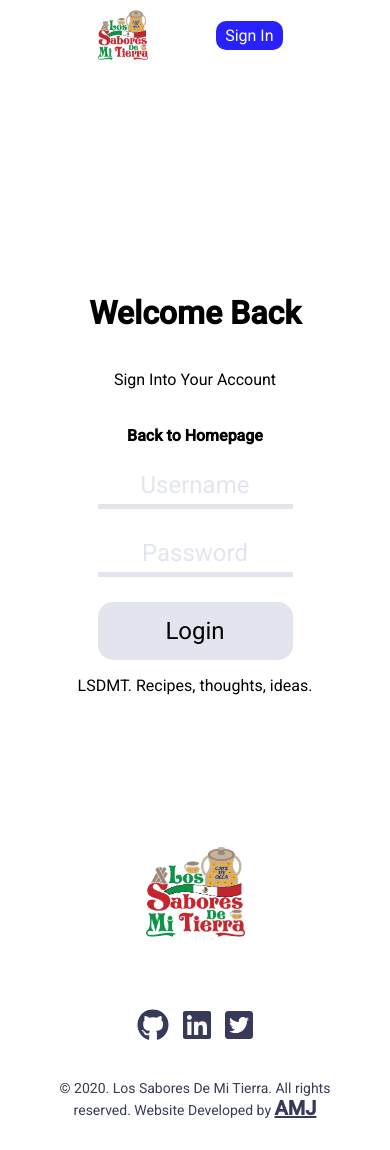
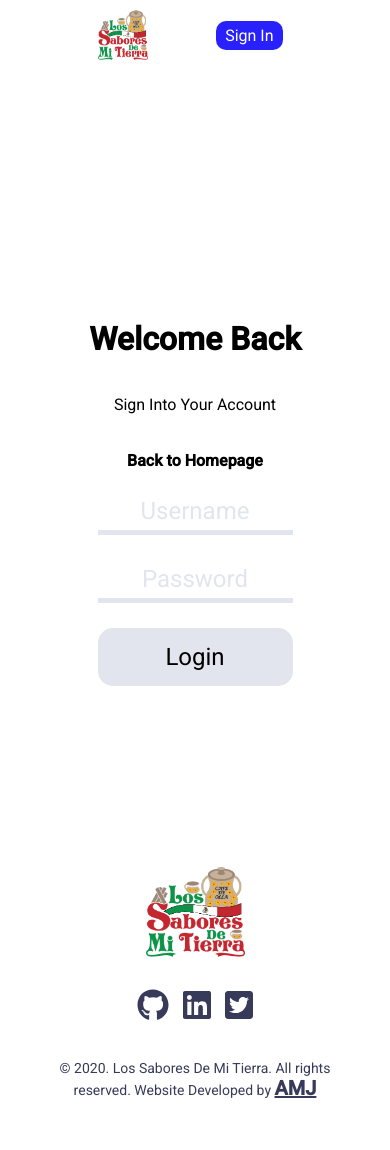
Before and after one commit to ArizonaMangoJuice/los-sabores-de-mi-tierra, a React (Create React App) app: page /login in a window 390 px wide. Built offline with nearby package versions, Linux system fonts and the light colour scheme; no server answers.

Commit message:
added some styling and removed unused features

```diff
--- a/src/components/Footer/Footer.css
+++ b/src/components/Footer/Footer.css
@@ -106,4 +106,8 @@ footer p{
         text-align: center;
         padding: 30px 0 30px 0;
     }
+
+    .social-bar-container{
+        margin-top: 30px;
+    }
 }
--- a/src/components/Footer/Footer.js
+++ b/src/components/Footer/Footer.js
@@ -13,20 +13,20 @@ export default function Footer(props){
             </Link> */}
             <div className='footer-main-container'>
                 <img alt={`animated logo that dazzles`} className='footer-logo'  src={require('../../images/LSDMTLogo.png')}/>
-                <ul className='footer-links-container'>
+                {/* <ul className='footer-links-container'>
                     <li className='footer-li-links'>
-                        {/* <a className='footer-links'>Features</a> */}
+                        <a className='footer-links'>Features</a>
                     </li>
                     <li className='footer-li-links'>
-                        {/* <a className='footer-links'>Recipes</a> */}
+                        <a className='footer-links'>Recipes</a>
                     </li>
                     <li className='footer-li-links'>
-                        {/* <a className='footer-links'>Membership</a> */}
+                        <a className='footer-links'>Membership</a>
                     </li>
                     <li className='footer-li-links'>
-                        {/* <a className='footer-links'>Contact</a> */}
+                        <a className='footer-links'>Contact</a>
                     </li>
-                </ul>
+                </ul> */}
                 <div className='social-bar-container'>
                     <div className='social-bar'>
                         <a href='https://github.com/ArizonaMangoJuice'><FontAwesomeIcon icon={faGithub} /></a>
--- a/src/components/Login/Login.css
+++ b/src/components/Login/Login.css
@@ -177,4 +177,8 @@
     .login-wrapper{
         width: 100%;
     }
+
+    .sign-in-quotes{
+        display: none;
+    }
 }
```
